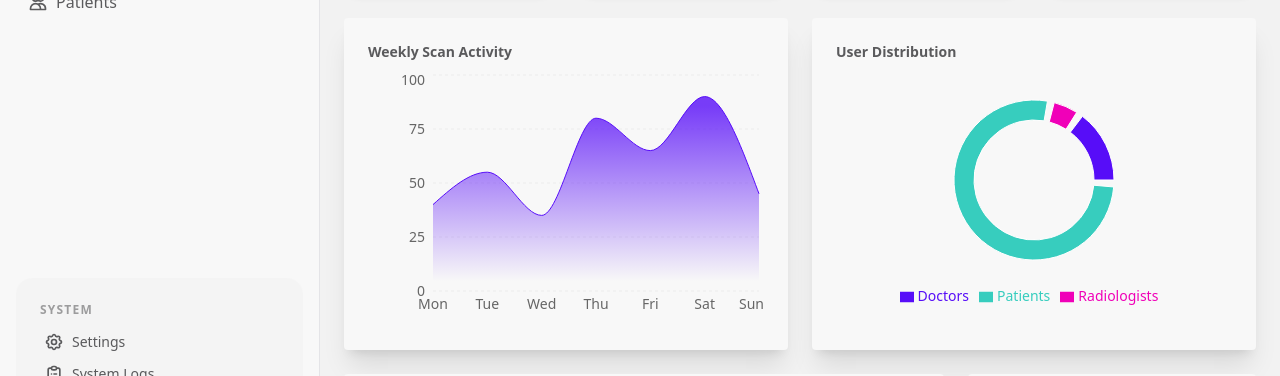
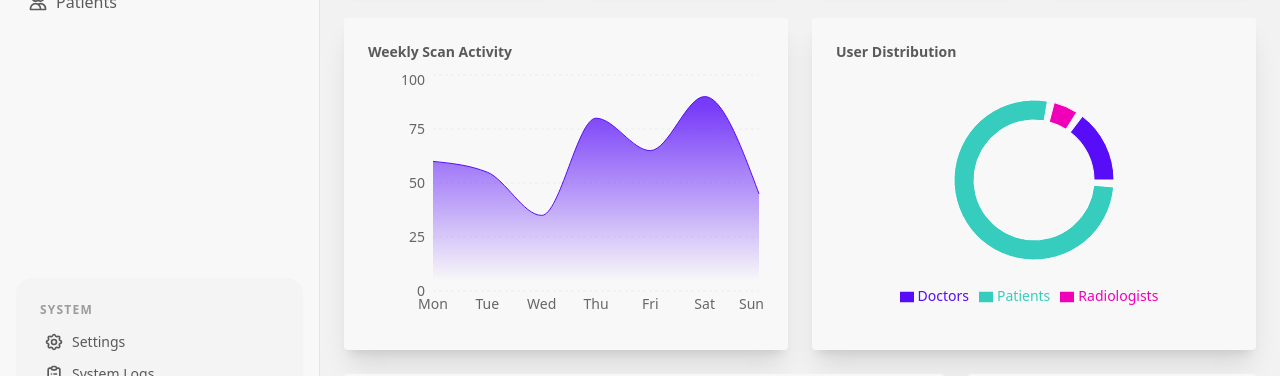
Before and after one commit to RadioOneAI/Frontend, a React (Vite) app in the folder radio-one-ai/: page /admin/dashboard in a window 1280 px wide. Shown: the part 346-722 px from the top of the page. Built offline with nearby package versions, Linux system fonts and the light colour scheme.

Commit message:
add radiologist dashboard

```diff
--- a/radio-one-ai/src/component/DashboardCharts.jsx
+++ b/radio-one-ai/src/component/DashboardCharts.jsx
@@ -5,7 +5,7 @@ export default function DashboardCharts() {
 
   // Dummy Data for Scans (Area Chart)
   const scanData = [
-    { name: 'Mon', scans: 40 },
+    { name: 'Mon', scans: 60 },
     { name: 'Tue', scans: 55 },
     { name: 'Wed', scans: 35 },
     { name: 'Thu', scans: 80 },
```
